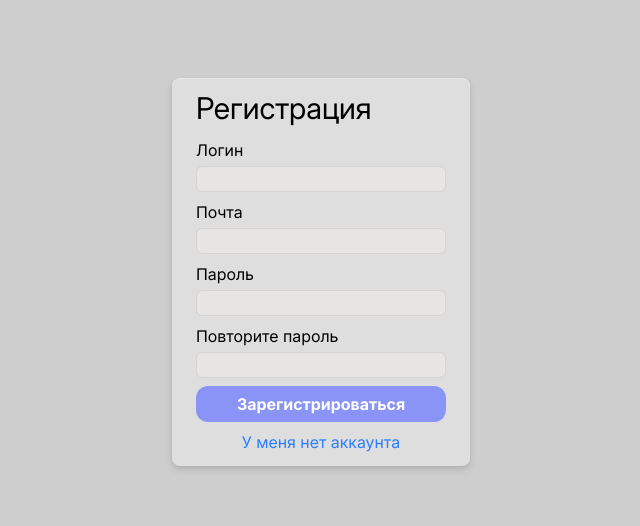
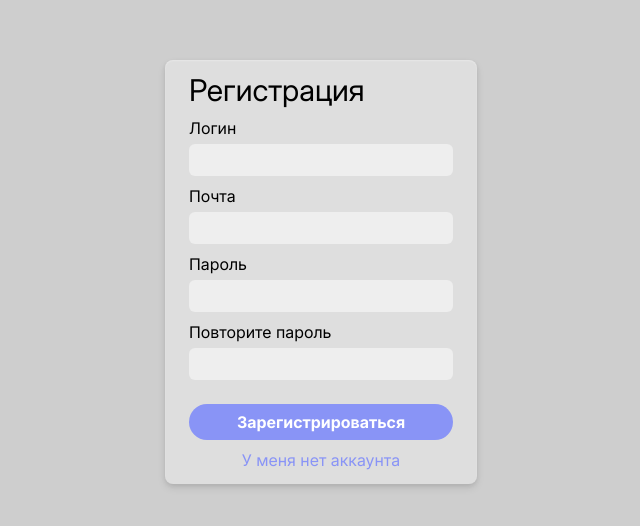
Before and after one commit to Lepas12ses/CloudDrive, a React (Vite) app in the folder client/: page /sign-up in a window 1280 px wide. Shown: the part 128-654 px from the top of the page, without its empty margins (319-959 px from the left). Built offline with nearby package versions, Linux system fonts and the light colour scheme; no server answers.

Commit message:
Changed forms

```diff
--- a/client/src/components/Container.tsx
+++ b/client/src/components/Container.tsx
@@ -3,7 +3,7 @@ import type { FC, HTMLAttributes, PropsWithChildren } from "react";
 
 import cn from "@/util/cn";
 
-const container = cva(null, {
+export const container = cva(null, {
 	variants: {
 		color: {
 			light: "bg-(--bg-light)",
@@ -30,7 +30,7 @@ const container = cva(null, {
 	},
 });
 
-interface ContainerProps
+export interface ContainerProps
 	extends PropsWithChildren,
 		HTMLAttributes<HTMLDivElement> {
 	variants?: VariantProps<typeof container>;
--- a/client/src/components/Form.tsx
+++ b/client/src/components/Form.tsx
@@ -4,17 +4,15 @@ import Container from "./Container";
 
 interface FormProps extends PropsWithChildren {
 	onSubmit: (event: FormEvent<HTMLFormElement>) => void;
-	title?: string;
 	error?: React.ReactNode;
 }
 
-const Form: FC<FormProps> = ({ children, onSubmit, title, error }) => {
+const Form: FC<FormProps> = ({ children, onSubmit, error }) => {
 	return (
 		<Container
 			variants={{ padding: "m", shadow: "m" }}
 			className='rounded-lg flex flex-col gap-3'
 		>
-			{title && <h1 className='text-3xl'>{title}</h1>}
 			<form className='flex flex-col gap-2 w-full' onSubmit={onSubmit}>
 				{children}
 			</form>
--- /dev/null
+++ b/client/src/components/Input/Input.tsx
@@ -0,0 +1,60 @@
+import { createContext, useContext, type FC, type HTMLAttributes } from "react";
+import { cva, type VariantProps } from "class-variance-authority";
+import cn from "@/util/cn";
+
+interface IInputContext {
+	id: string;
+}
+
+const InputContext = createContext<IInputContext | null>(null);
+
+export function useInputContext() {
+	const context = useContext(InputContext);
+
+	if (!context) {
+		throw new Error("You must use InputContext only inside Input component");
+	}
+
+	return context;
+}
+
+const input = cva("flex gap-1", {
+	variants: {
+		direction: {
+			col: "flex-col",
+			row: "flex-row",
+		},
+	},
+	defaultVariants: {
+		direction: "col",
+	},
+});
+
+interface InputProps extends HTMLAttributes<HTMLDivElement> {
+	id: string;
+	variants?: VariantProps<typeof input>;
+}
+
+const Input: FC<InputProps> = ({
+	children,
+	id,
+	variants,
+	className,
+	...props
+}) => {
+	const classes = cn(input({ ...variants, className }));
+
+	const ctxValue: IInputContext = {
+		id,
+	};
+
+	return (
+		<InputContext.Provider value={ctxValue}>
+			<div {...props} className={classes}>
+				{children}
+			</div>
+		</InputContext.Provider>
+	);
+};
+
+export default Input;
--- /dev/null
+++ b/client/src/components/Input/InputError.tsx
@@ -0,0 +1,11 @@
+import type { FC, PropsWithChildren } from "react";
+
+const InputError: FC<PropsWithChildren> = ({ children }) => {
+	return (
+		<p className='bg-red-200 text-red-800 font-bold rounded-md py-1 px-2'>
+			{children}
+		</p>
+	);
+};
+
+export default InputError;
--- /dev/null
+++ b/client/src/components/Input/InputField.tsx
@@ -0,0 +1,33 @@
+import { type FC, type InputHTMLAttributes } from "react";
+
+import { useInputContext } from "./Input";
+import { cva, type VariantProps } from "class-variance-authority";
+import cn from "@/util/cn";
+
+const inputField = cva("px-2 py-1 rounded-md text-(--text)", {
+	variants: {
+		color: {
+			light: "bg-(--bg-light)",
+			normal: "bg-(--bg)",
+			dark: "bg-(--bg-dark)",
+		},
+	},
+	defaultVariants: {
+		color: "light",
+	},
+});
+
+interface InputFieldProps extends InputHTMLAttributes<HTMLInputElement> {
+	className?: string;
+	variants?: VariantProps<typeof inputField>;
+}
+
+const InputField: FC<InputFieldProps> = ({ variants, className, ...props }) => {
+	const classes = cn(inputField({ ...variants, className }));
+
+	const { id } = useInputContext();
+
+	return <input {...props} id={id} name={id} className={classes} />;
+};
+
+export default InputField;
--- /dev/null
+++ b/client/src/components/Input/InputLabel.tsx
@@ -0,0 +1,19 @@
+import { type FC, type PropsWithChildren } from "react";
+
+import { useInputContext } from "./Input";
+
+interface InputLabelProps extends PropsWithChildren {
+	className?: string;
+}
+
+const InputLabel: FC<InputLabelProps> = ({ className, children, ...props }) => {
+	const { id } = useInputContext();
+
+	return (
+		<label {...props} htmlFor={id} className={className}>
+			{children}
+		</label>
+	);
+};
+
+export default InputLabel;
--- a/client/src/components/RouterLink.tsx
+++ b/client/src/components/RouterLink.tsx
@@ -1,10 +1,11 @@
+import cn from "@/util/cn";
 import type { FC, PropsWithChildren } from "react";
 import { Link, type LinkProps } from "react-router-dom";
 
 interface RouterLinkProps extends PropsWithChildren<LinkProps> {}
 
 const RouterLink: FC<RouterLinkProps> = ({ className, children, ...props }) => {
-	const classes = `text-blue-500 hover:underline ${className ?? ""}`;
+	const classes = cn(`text-(--primary) hover:opacity-50}`, className);
 	return (
 		<Link className={classes} {...props}>
 			{children}
--- a/client/src/pages/SignIn/SignIn.tsx
+++ b/client/src/pages/SignIn/SignIn.tsx
@@ -1,12 +1,14 @@
 import { type FC } from "react";
 
 import Form from "@/components/Form";
-import Input from "@/components/Input";
+import Input from "@/components/Input/Input";
 import Button from "@/components/Button";
 import useSignIn from "./useSignIn";
 import type ValidationError from "@/models/ValidationError";
 import RouterLink from "@/components/RouterLink";
-import Container from "@/components/Container";
+import InputLabel from "@/components/Input/InputLabel";
+import InputField from "@/components/Input/InputField";
+import InputError from "@/components/Input/InputError";
 
 const SignInPage: FC = () => {
 	const { onSignIn, error, isError, isPending } = useSignIn();
@@ -27,17 +29,21 @@ const SignInPage: FC = () => {
 
 	return (
 		<div className='h-screen flex items-center justify-center'>
-			<Form onSubmit={onSignIn} title='Авторизация' error={formError}>
-				<Input id='login' label='Логин' error={loginError} />
-				<Input
-					id='password'
-					type='password'
-					label='Пароль'
-					error={passwordError}
-				/>
+			<Form onSubmit={onSignIn} error={formError}>
+				<h1 className='text-3xl'>Авторизация</h1>
+				<Input id='login' className='gap-1 flex flex-col rounded-md'>
+					<InputLabel>Логин</InputLabel>
+					<InputField type='text' />
+					{loginError && <InputError>{loginError}</InputError>}
+				</Input>
+				<Input id='password'>
+					<InputLabel>Пароль</InputLabel>
+					<InputField type='password' />
+					{passwordError && <InputError>{passwordError}</InputError>}
+				</Input>
 				<Button
 					variants={{ color: "primary", style: "fill" }}
-					className='rounded-full'
+					className='rounded-full mt-4'
 					disabled={isPending}
 				>
 					Войти
--- a/client/src/pages/SignUp/SignUp.tsx
+++ b/client/src/pages/SignUp/SignUp.tsx
@@ -1,11 +1,14 @@
 import type { FC } from "react";
 
 import Form from "@/components/Form";
-import Input from "@/components/Input";
+import Input from "@/components/Input/Input";
 import Button from "@/components/Button";
 import useSignUp from "./useSignUp";
 import type ValidationError from "@/models/ValidationError";
 import RouterLink from "@/components/RouterLink";
+import InputLabel from "@/components/Input/InputLabel";
+import InputField from "@/components/Input/InputField";
+import InputError from "@/components/Input/InputError";
 
 const SignUpPage: FC = () => {
 	const { onSignUp, error, isError, isPending } = useSignUp();
@@ -30,22 +33,37 @@ const SignUpPage: FC = () => {
 
 	return (
 		<div className='min-h-screen flex items-center justify-center'>
-			<Form onSubmit={onSignUp} title='Регистрация' error={formError}>
-				<Input id='login' label='Логин' error={loginError} />
-				<Input id='email' label='Почта' error={emailError} />
-				<Input
-					id='password'
-					type='password'
-					label='Пароль'
-					error={passwordError}
-				/>
-				<Input
-					id='password-repeat'
-					type='password'
-					label='Повторите пароль'
-					error={passwordRepeatError}
-				/>
-				<Button disabled={isPending}>Зарегистрироваться</Button>
+			<Form onSubmit={onSignUp} error={formError}>
+				<h1 className='text-3xl'>Регистрация</h1>
+				<Input id='login' className='gap-1 flex flex-col rounded-md'>
+					<InputLabel>Логин</InputLabel>
+					<InputField type='text' />
+					{loginError && <InputError>{loginError}</InputError>}
+				</Input>
+				<Input id='email' className='gap-1 flex flex-col rounded-md'>
+					<InputLabel>Почта</InputLabel>
+					<InputField type='email' />
+					{emailError && <InputError>{emailError}</InputError>}
+				</Input>
+				<Input id='password' className='gap-1 flex flex-col rounded-md'>
+					<InputLabel>Пароль</InputLabel>
+					<InputField type='password' />
+					{passwordError && <InputError>{passwordError}</InputError>}
+				</Input>
+				<Input id='password-repeat' className='gap-1 flex flex-col rounded-md'>
+					<InputLabel>Повторите пароль</InputLabel>
+					<InputField type='password' />
+					{passwordRepeatError && (
+						<InputError>{passwordRepeatError}</InputError>
+					)}
+				</Input>
+				<Button
+					variants={{ color: "primary", style: "fill" }}
+					className='rounded-full mt-4'
+					disabled={isPending}
+				>
+					Зарегистрироваться
+				</Button>
 				<RouterLink className='m-auto w-fit ' to='/sign-in'>
 					У меня нет аккаунта
 				</RouterLink>
--- a/client/src/styles/_global.scss
+++ b/client/src/styles/_global.scss
@@ -9,4 +9,5 @@ button {
 * {
 	font-family: "Inter";
 	transition: all 200ms;
+	outline: none;
 }
--- a/client/src/styles/index.css
+++ b/client/src/styles/index.css
@@ -64,6 +64,7 @@ button {
 * {
   font-family: "Inter";
   transition: all 200ms;
+  outline: none;
 }
 
 @font-face {
```
Also changed, not shown: 1 other file (tests, documents, lock files or other folders).
